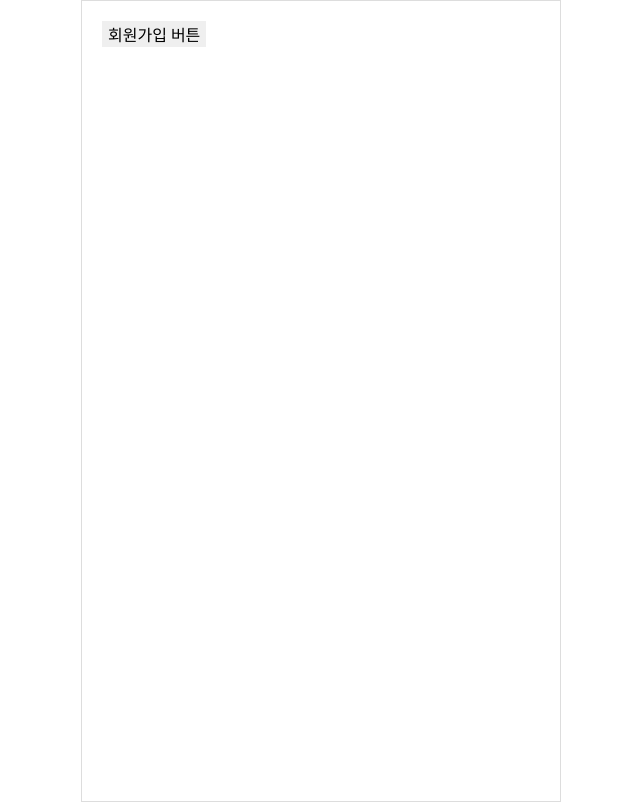
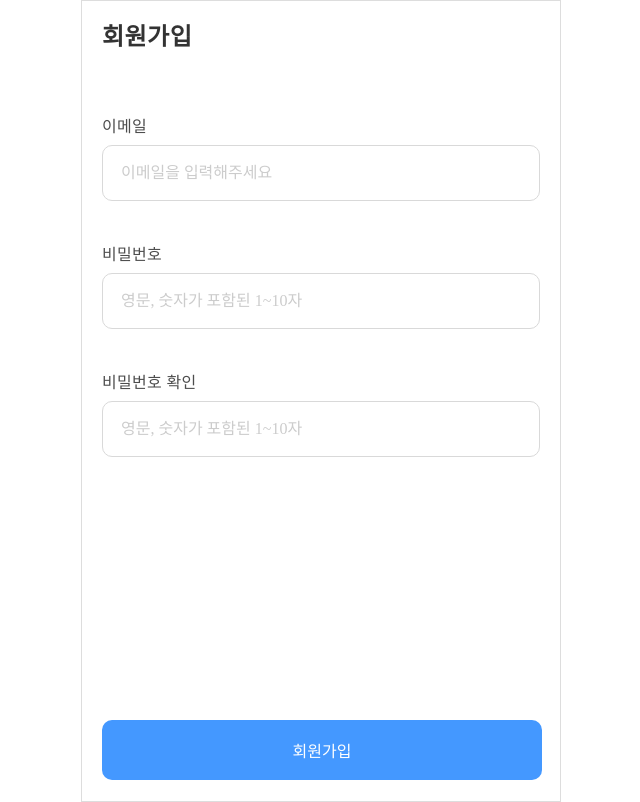
Before and after one commit to hole-in-one-early-bird/recruitime-frontend-react, a React (Create React App) app: page /signup in a window 1280 px wide. Shown: the whole page, without its empty margins (319-959 px from the left). Built offline with nearby package versions, Linux system fonts and the light colour scheme; a web font is replaced by a local one.

Commit message:
#2 style:Add signUp form

```diff
--- a/src/features/auth/signin/ui/SigninForm.tsx
+++ b/src/features/auth/signin/ui/SigninForm.tsx
@@ -21,7 +21,6 @@ export const SigninForm = () => {
 
   const handleSubmit = (e: { preventDefault: () => void }) => {
     e.preventDefault();
-    console.log(values.password);
     signIn(mockData);
   };
 
@@ -46,9 +45,11 @@ export const SigninForm = () => {
         onChange={handleChange}
         placeholder={'영문, 숫자가 포함된 1~10자'}
       />
-      <Button onClick={handleSubmit} variant={'primary'}>
+      <Button onClick={handleSubmit} variant={'primary'} style={{ width: '100%', maxWidth: '440px' }}>
         로그인
       </Button>
+      <div>회원가입</div>
+      <div>계정 찾기</div>
     </SigninFormWrapper>
   );
 };
--- a/src/features/auth/signup/ui/SignupForm.tsx
+++ b/src/features/auth/signup/ui/SignupForm.tsx
@@ -1,18 +1,67 @@
 import { useSignUpMutation } from 'features/auth';
 import React from 'react';
+import { useForm } from 'shared/hooks/useForm';
+import { Button } from 'shared/ui/button/Button';
+import TextInput from 'shared/ui/input/TextInput';
+import { Typography } from 'shared/ui/typography/Typography';
+import styled from 'styled-components';
 const mockData = {
   email: 'asdf@naver.com',
   password: 'juhee123',
 };
 export const SignupForm = () => {
+  const initialValues = {
+    email: '',
+    password: '',
+  };
   const { mutate: signUp } = useSignUpMutation();
+  const [values, handleChange] = useForm(initialValues);
   const handleSubmit = (e: { preventDefault: () => void }) => {
     e.preventDefault();
     signUp(mockData);
   };
   return (
-    <div>
-      <button onClick={handleSubmit}>회원가입 버튼</button>
-    </div>
+    <SignupFormWrapper>
+      <Typography className='title' variant={'largeTitle'}>
+        회원가입
+      </Typography>
+      <TextInput
+        label='이메일'
+        type='text'
+        name='username'
+        value={values.username}
+        onChange={handleChange}
+        placeholder={'이메일을 입력해주세요'}
+      />
+      <TextInput
+        label='비밀번호'
+        type='password'
+        name='password'
+        value={values.password}
+        onChange={handleChange}
+        placeholder={'영문, 숫자가 포함된 1~10자'}
+      />
+      <TextInput
+        label='비밀번호 확인'
+        type='password'
+        name='password'
+        value={values.password}
+        onChange={handleChange}
+        placeholder={'영문, 숫자가 포함된 1~10자'}
+      />
+      <Button
+        onClick={handleSubmit}
+        variant={'primary'}
+        style={{ position: 'fixed', bottom: '20px', width: '100%', maxWidth: '440px' }}
+      >
+        회원가입
+      </Button>
+    </SignupFormWrapper>
   );
 };
+
+const SignupFormWrapper = styled.div`
+  .title {
+    margin-bottom: 66px;
+  }
+`;
--- a/src/shared/ui/input/TextInput.tsx
+++ b/src/shared/ui/input/TextInput.tsx
@@ -51,19 +51,19 @@ const TextInput: React.FC<TextInputProps> = ({
 export default TextInput;
 
 const TextInputWrapper = styled.div`
-  width: 70%;
+  width: 100%;
 `;
 
 const StyledInput = styled.input<{ $isFocused: boolean }>`
   width: 100%;
   padding: 18px;
-  margin-bottom: 50px;
-  border: 1px solid ${({ $isFocused }) => ($isFocused ? colors.blue[400] : colors.gray[400])};
+  margin-bottom: 46px;
+  border: 1px solid ${({ $isFocused }) => ($isFocused ? colors.blue[400] : '#D9D9D9')};
   border-radius: 10px;
   outline: none;
   transition: border 0.3s ease;
   &::placeholder {
-    color: ${({ $isFocused }) => ($isFocused ? colors.gray[800] : colors.gray[500])};
+    color: ${({ $isFocused }) => ($isFocused ? colors.gray[800] : colors.gray[300])};
   }
 `;
 
```
